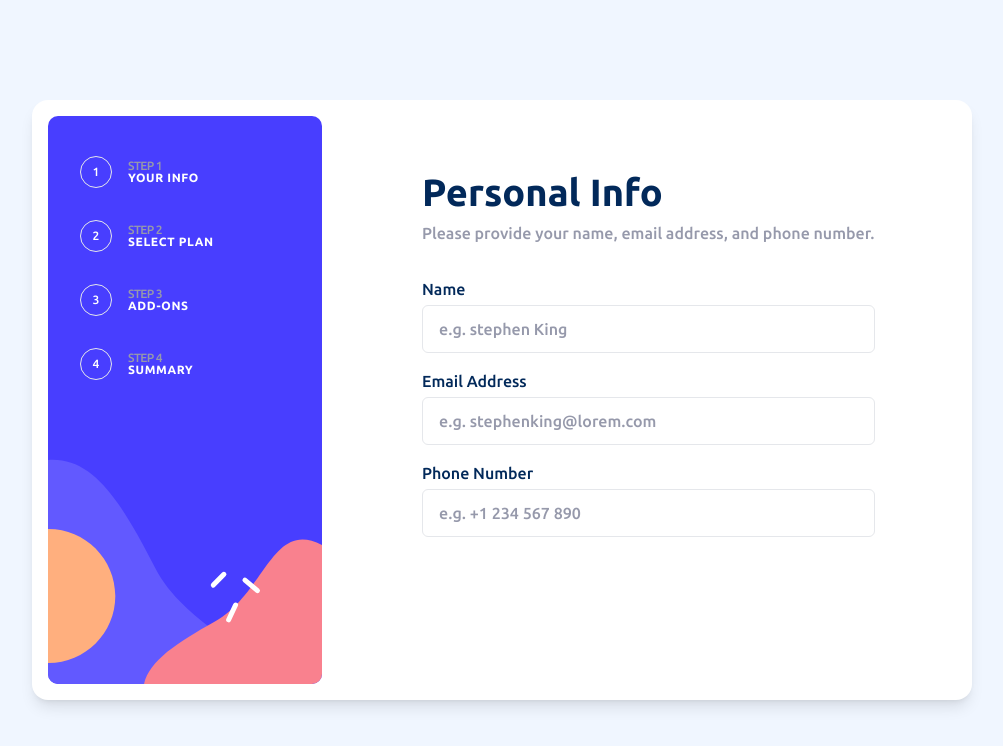
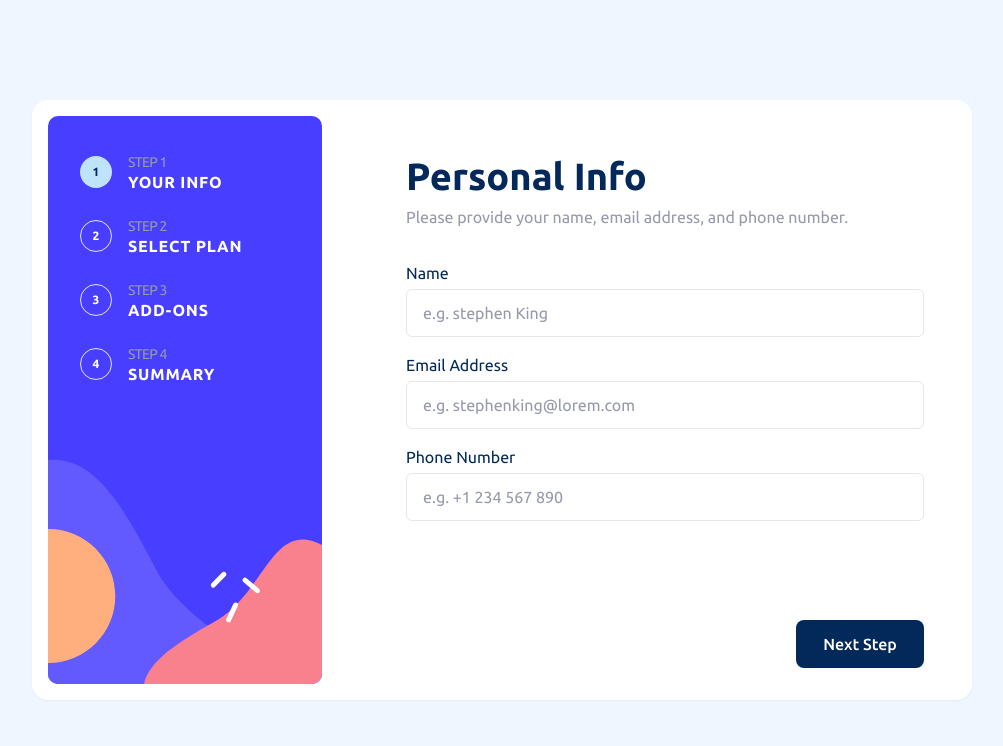
Before and after one commit to tulza/multi-step-form-femt, a React (Vite) app: page / in a window 1280 px wide. Shown: the top 746 px of the page, without its empty margins (138-1141 px from the left). Built offline with nearby package versions, Linux system fonts and the light colour scheme.

Commit message:
step lit-up indicator

```diff
--- /dev/null
+++ b/src/components/Button.tsx
@@ -0,0 +1,24 @@
+import clsx from "clsx";
+import { type ButtonHTMLAttributes, forwardRef } from "react";
+
+interface ButtonProps extends ButtonHTMLAttributes<HTMLButtonElement> {
+  label: string;
+  variant?: "default" | "secondary";
+}
+
+const Button = forwardRef<HTMLButtonElement, ButtonProps>((props, ref) => {
+  return (
+    <button
+      ref={ref}
+      {...props}
+      className={clsx(
+        "h-12 w-32 select-none rounded-lg bg-marineBlue font-medium text-white",
+        props.className,
+      )}
+    >
+      {props.label}
+    </button>
+  );
+});
+
+export default Button;
--- a/src/components/MultiStepFormPage.tsx
+++ b/src/components/MultiStepFormPage.tsx
@@ -2,17 +2,37 @@ import { useState } from "react";
 import SinglePage from "./SinglePage";
 import StateCard from "./StateCard";
 import PersonalInfoForm from "./PersonalInfoForm";
+import Button from "./Button";
 
 const MultiStepFormPage = () => {
   const [state, setState] = useState(1);
 
-  const stateComponent = [<PersonalInfoForm />];
+  const handleNext = () => {
+    if (state >= stateComponent.length) return;
+    setState(state + 1);
+  };
+  const handlePrevious = () => {
+    if (state <= 1) return;
+    setState(state - 1);
+  };
+
+  const stateComponent = [
+    <PersonalInfoForm />,
+    <PersonalInfoForm />,
+    <PersonalInfoForm />,
+  ];
 
   return (
     <SinglePage classname="bg-magnolia overflow-hidden" centerObj>
-      <div className="flex w-[940px] gap-[52px] rounded-2xl bg-white p-4 shadow-lg">
+      <div className="flex w-[940px] gap-[52px] rounded-2xl bg-white p-4 shadow-sm">
         <StateCard currentStep={state} />
-        {stateComponent[state - 1]}
+        <div className="flex w-full flex-col justify-between p-8 pb-4">
+          {stateComponent[state - 1]}
+          <div className="flex flex-row-reverse items-center justify-between">
+            <Button label="Next Step" onClick={handleNext} />
+            {state != 1 && <button onClick={handlePrevious}>Go back</button>}
+          </div>
+        </div>
       </div>
     </SinglePage>
   );
--- a/src/components/PersonalInfoForm.tsx
+++ b/src/components/PersonalInfoForm.tsx
@@ -1,21 +1,35 @@
-import TextInput from "./TextInput";
+import { useForm } from "react-hook-form";
+import { TextInput } from "./TextInput";
+
+type Input = {
+  name: string;
+  email: string;
+  phone: string;
+};
 
 const PersonalInfoForm = () => {
+  const { register } = useForm<Input>();
   return (
-    <div className="m-12 h-full">
+    <div className="h-full">
       <h1 className="text-3xl font-bold text-marineBlue">Personal Info</h1>
       <h3 className="text-coolGray">
         Please provide your name, email address, and phone number.
       </h3>
       <form className="mt-8 flex flex-col gap-4">
-        <TextInput placeholder="e.g. stephen King" description="Name" />
+        <TextInput
+          placeholder="e.g. stephen King"
+          description="Name"
+          {...register("name")}
+        />
         <TextInput
           placeholder="e.g. stephenking@lorem.com"
           description="Email Address"
+          {...register("email")}
         />
         <TextInput
           placeholder="e.g. +1 234 567 890"
           description="Phone Number"
+          {...register("phone")}
         />
       </form>
     </div>
--- a/src/components/ProcessStep.tsx
+++ b/src/components/ProcessStep.tsx
@@ -1,35 +1,46 @@
+import { memo } from "react";
+import clsx from "clsx";
+
 interface StateIndicatorProps {
-  stateId: number;
+  id: number;
   description: string;
+  currentStep: number;
   mobile?: boolean;
 }
 
-const ProcessStep = ({ ...props }: StateIndicatorProps) => {
-  if (props.mobile) {
-    return <StepBubble id={props.stateId} />;
+const ProcessStep = memo(
+  ({ id, description, currentStep, mobile }: StateIndicatorProps) => {
+    if (mobile) {
+      return <StepBubble id={id} />;
     }
 
     return (
       <div className="flex items-center gap-4">
-      <StepBubble id={props.stateId} />
-      <div className="flex flex-col leading-3">
-        <p className="text-sm uppercase tracking-tighter text-coolGray">
-          Step {props.stateId}
+        <StepBubble id={id} active={currentStep === id} />
+        <div className="flex h-full flex-col justify-between leading-3">
+          <p className="text-[14px] uppercase tracking-tighter text-coolGray">
+            Step {id}
           </p>
-        <h3 className="text-sm font-bold uppercase tracking-wider text-white">
-          {props.description}
+          <h3 className="text-base font-bold uppercase tracking-wider text-white">
+            {description}
           </h3>
         </div>
       </div>
     );
-};
+  },
+);
 
-const StepBubble = ({ id }: { id: number }) => {
+const StepBubble = memo(({ id, active }: { id: number; active?: boolean }) => {
   return (
-    <div className="grid aspect-square w-8 place-items-center rounded-full border text-sm text-white">
+    <div
+      className={clsx(
+        "grid aspect-square w-8 place-items-center rounded-full border text-sm font-bold text-white",
+        active && "border-none bg-lightBlue !text-marineBlue",
+      )}
+    >
       {id}
     </div>
   );
-};
+});
 
 export default ProcessStep;
--- a/src/components/StateCard.tsx
+++ b/src/components/StateCard.tsx
@@ -5,11 +5,11 @@ type StateCardProps = {
 };
 const StateCard = ({ currentStep }: StateCardProps) => {
   return (
-    <div className="sideBarImage flex h-[568px] w-[274px] flex-col gap-8 p-8 pt-10">
-      <ProcessStep stateId={1} description="your info" />
-      <ProcessStep stateId={2} description="select plan" />
-      <ProcessStep stateId={3} description="add-ons" />
-      <ProcessStep stateId={4} description="summary" />
+    <div className="sideBarImage flex min-h-[568px] min-w-[274px] flex-col gap-8 p-8 pt-10">
+      <ProcessStep id={1} currentStep={currentStep} description="your info" />
+      <ProcessStep id={2} currentStep={currentStep} description="select plan" />
+      <ProcessStep id={3} currentStep={currentStep} description="add-ons" />
+      <ProcessStep id={4} currentStep={currentStep} description="summary" />
     </div>
   );
 };
--- a/src/components/TextInput.tsx
+++ b/src/components/TextInput.tsx
@@ -2,20 +2,20 @@ import { forwardRef, type InputHTMLAttributes } from "react";
 
 interface TextInputProps extends InputHTMLAttributes<HTMLInputElement> {
   description: string;
+  variants?: "default";
 }
+const InputVariants =
+  "h-12 w-full rounded-md border pl-4 text-marineBlue placeholder:text-coolGray";
+
 const TextInput = forwardRef<HTMLInputElement, TextInputProps>(
   ({ ...props }, ref) => {
     return (
       <div className="flex flex-col gap-1 text-marineBlue">
-        <p>{props.description}</p>
-        <input
-          className="h-12 w-full rounded-md border pl-4 text-marineBlue placeholder:text-coolGray"
-          {...props}
-          ref={ref}
-        />
+        <p className="select-none">{props.description}</p>
+        <input className={InputVariants} {...props} ref={ref} />
       </div>
     );
   },
 );
 
-export default TextInput;
+export { TextInput };
--- a/src/styles/fonts.css
+++ b/src/styles/fonts.css
@@ -9,20 +9,20 @@ html {
 @font-face {
   font-family: "Ubuntu";
   src: url("./Ubuntu-Regular.ttf") format("truetype");
-  font-weight: normal;
+  font-weight: 400;
   font-style: normal;
 }
 
 @font-face {
   font-family: "Ubuntu";
   src: url("./Ubuntu-Medium.ttf") format("truetype");
-  font-weight: medium;
+  font-weight: 500;
   font-style: normal;
 }
 
 @font-face {
   font-family: "Ubuntu";
   src: url("./Ubuntu-Bold.ttf") format("truetype");
-  font-weight: bold;
+  font-weight: 700;
   font-style: normal;
 }
```
Lines whose indentation alone changed are shown as unchanged.
